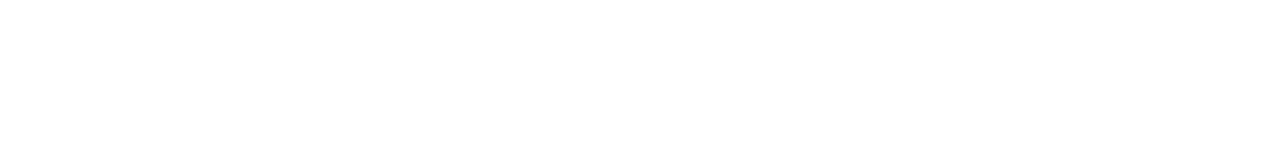
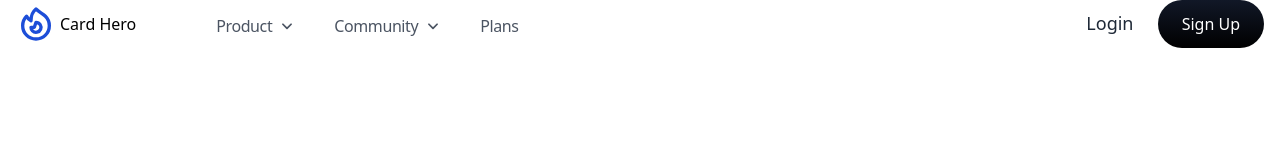
Before and after one commit to rashadulalam/card-hero, a website: page src/index.html in a window 1280 px wide. Drawn offline with Linux system fonts and the light colour scheme.

Commit message:
Navigation bar complete

```diff
--- a/src/index.html
+++ b/src/index.html
@@ -4,10 +4,47 @@
     <meta charset="UTF-8">
     <meta http-equiv="X-UA-Compatible" content="IE=edge">
     <meta name="viewport" content="width=device-width, initial-scale=1.0">
-    <title>Document</title>
+    <title>Card Hero</title>
     <link rel="stylesheet" href="/dist/output.css">
 </head>
 <body>
-
+    <div class="bg-white">
+        <div class="container mx-auto px-4">
+            <!-- =============start nav============= -->
+            <div class="flex items-center justify-between">
+                <div class="flex items-center justify-center">
+                    <div class="flex items-center justify-center">
+                        <svg class="w-10 h-10 mr-1 text-blue-700" fill="none" stroke="currentColor" viewBox="0 0 24 24" xmlns="http://www.w3.org/2000/svg">
+                            <path stroke-linecap="round" stroke-linejoin="round" stroke-width="2" d="M17.657 18.657A8 8 0 016.343 7.343S7 9 9 10c0-2 .5-5 2.986-7C14 5 16.09 5.777 17.656 7.343A7.975 7.975 0 0120 13a7.975 7.975 0 01-2.343 5.657z"></path>
+                            <path stroke-linecap="round" stroke-linejoin="round" stroke-width="2" d="M9.879 16.121A3 3 0 1012.015 11L11 14H9c0 .768.293 1.536.879 2.121z"></path>
+                          </svg>
+                          Card Hero
+                    </div>
+                    <div class="hidden lg:flex items-center justify-center antialiased lg:ml-20 pt-1">
+                        <a href="#" class="flex items-center justify-center mr-10 text-base text-gray-700 text-opacity-90 font-medium tracking-tight hover:text-gray-900 transition duration-150 ease-in-out">
+                            Product
+                            <svg class="w-3.5 h-4 ml-2" fill="none" stroke="currentColor" viewBox="0 0 24 24" xmlns="http://www.w3.org/2000/svg">
+                                <path stroke-linecap="round" stroke-linejoin="round" stroke-width="3" d="M19 9l-7 7-7-7"></path>
+                                </svg>
+                        </a>
+                        <a href="#" class="flex items-center justify-center mr-10 text-base text-gray-700 text-opacity-90 font-medium tracking-tight hover:text-gray-900 transition duration-150 ease-in-out">
+                            Community
+                            <svg class="w-3.5 h-4 ml-2" fill="none" stroke="currentColor" viewBox="0 0 24 24" xmlns="http://www.w3.org/2000/svg">
+                                <path stroke-linecap="round" stroke-linejoin="round" stroke-width="3" d="M19 9l-7 7-7-7"></path>
+                                </svg>
+                        </a>
+                        <a href="#" class="flex items-center justify-center mr-10 text-base text-gray-700 text-opacity-90 font-medium tracking-tight hover:text-gray-900 transition duration-150 ease-in-out">
+                            Plans
+                        </a>
+                    </div>
+                </div>
+                <div>
+                    <a href="#" class="mr-5 text-lg font-medium text-gray-800 hover:text-gray-700 transition duration-150 ease-in-out">Login</a>
+                    <button class="px-6 py-3 rounded-3xl font-medium bg-gradient-to-b from-gray-900 to-black text-white outline-none focus:outline-none hover:shadow-md hover:from-gray-900 transition duration-150 ease-in-out">Sign Up</button>
+                </div>
+            </div>
+            <!-- =============end nav============= -->
+        </div>
+    </div>
 </body>
 </html>
```
Also changed, not shown: dist/output.css.
